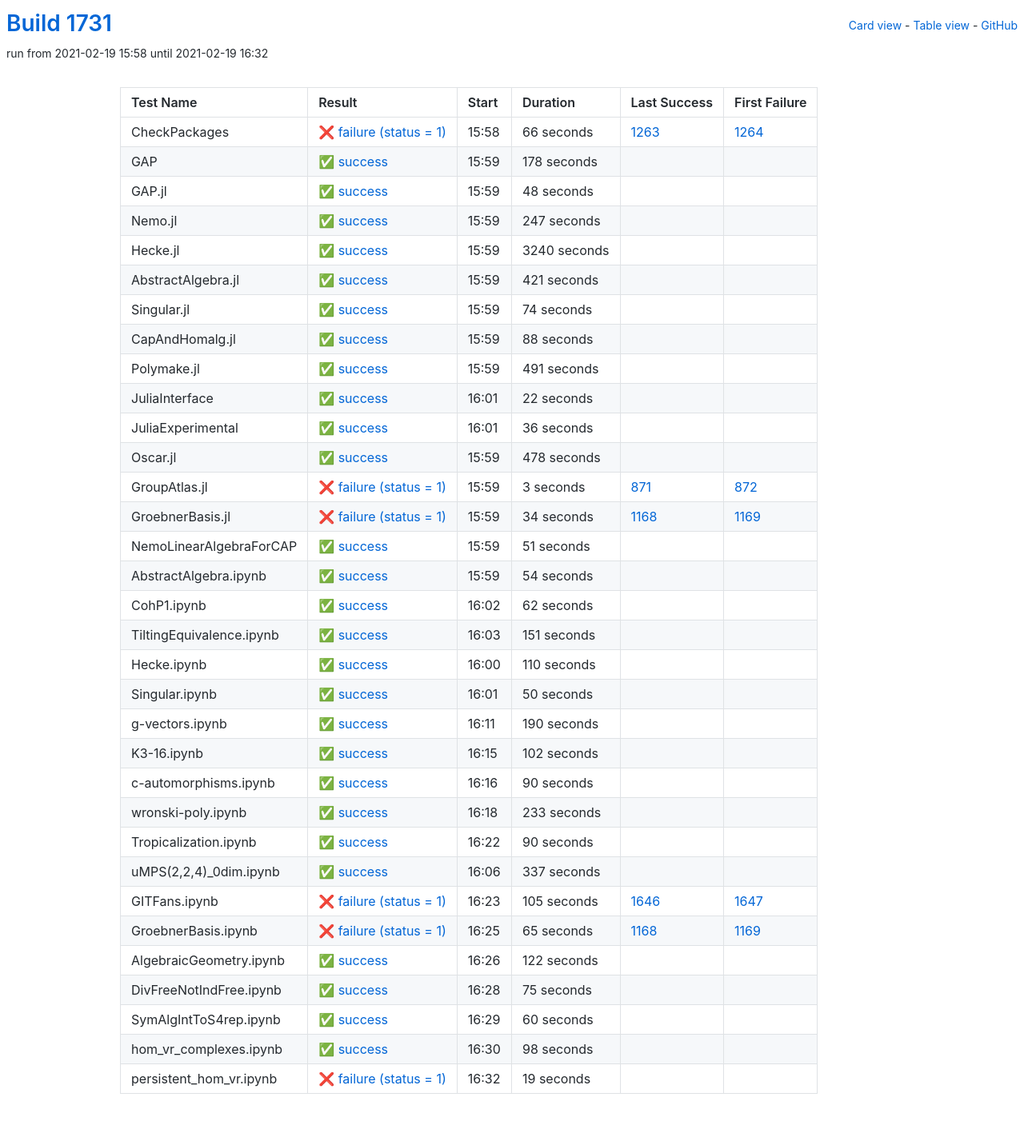
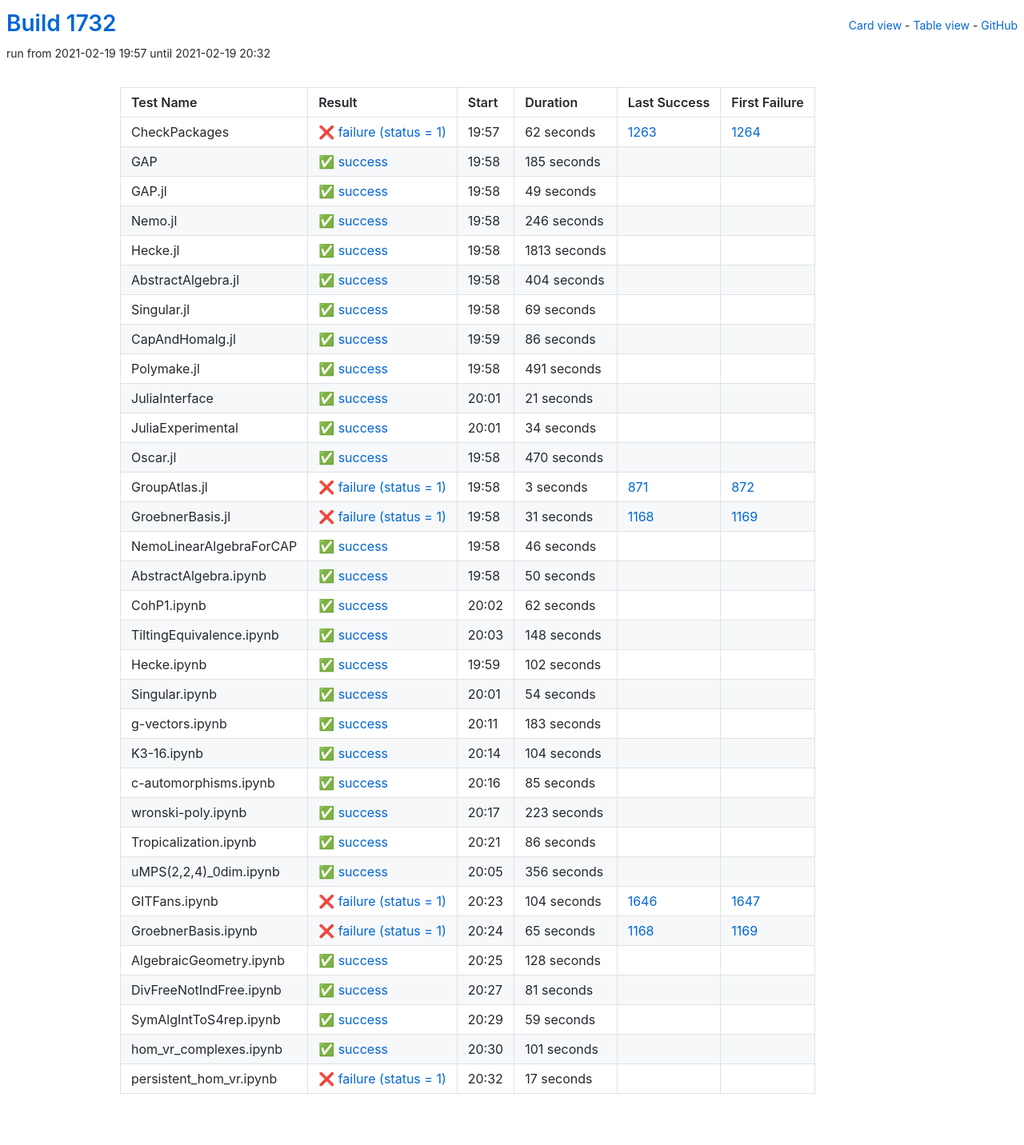
Before and after one commit to oscar-system/oscar-ci-status-stable, a Jekyll site: the page built from table.html, in a window 1280 px wide. Shown: the whole page at 80% size. Built offline with Jekyll 4.4.1, drawn with Linux system fonts in a browser that asks for light colours.

Commit message:
Build #1732

```diff
--- a/_data/ci.yml
+++ b/_data/ci.yml
@@ -1,6 +1,6 @@
 ---
-build: 1731
-build_url: https://oscarci.mathematik.uni-kl.de/job/oscar-stable/1731/
+build: 1732
+build_url: https://oscarci.mathematik.uni-kl.de/job/oscar-stable/1732/
 job: oscar-stable
 organization: oscar-system
 repo: oscar-ci-status-stable
@@ -8,104 +8,104 @@ repourl: https://github.com/oscar-system/oscar-ci-status-stable
 tests:
 - name: CheckPackages
   id: checkpackages
-  log: https://oscarci.mathematik.uni-kl.de/job/oscar-stable/1731/artifact/logs/build-1731/CheckPackages.log
-  start: 2021-02-19 15:58
+  log: https://oscarci.mathematik.uni-kl.de/job/oscar-stable/1732/artifact/logs/build-1732/CheckPackages.log
+  start: 2021-02-19 19:57
   success: false
   exitcode: 1
   status: failure
-  duration: 66
+  duration: 62
   last_success: 1263
   last_success_url: https://oscarci.mathematik.uni-kl.de/job/oscar-stable/1263/
   first_failure: 1264
   first_failure_url: https://oscarci.mathematik.uni-kl.de/job/oscar-stable/1264/
 - name: GAP
   id: gap
-  log: https://oscarci.mathematik.uni-kl.de/job/oscar-stable/1731/artifact/logs/build-1731/GAP.log
-  start: 2021-02-19 15:59
+  log: https://oscarci.mathematik.uni-kl.de/job/oscar-stable/1732/artifact/logs/build-1732/GAP.log
+  start: 2021-02-19 19:58
   success: true
   exitcode: 0
   status: success
-  duration: 178
+  duration: 185
   last_success: false
   last_success_url:
   first_failure: false
   first_failure_url:
 - name: GAP.jl
   id: gap-jl
-  log: https://oscarci.mathematik.uni-kl.de/job/oscar-stable/1731/artifact/logs/build-1731/GAP.jl.log
-  start: 2021-02-19 15:59
+  log: https://oscarci.mathematik.uni-kl.de/job/oscar-stable/1732/artifact/logs/build-1732/GAP.jl.log
+  start: 2021-02-19 19:58
   success: true
   exitcode: 0
   status: success
-  duration: 48
+  duration: 49
   last_success: false
   last_success_url:
   first_failure: false
   first_failure_url:
 - name: Nemo.jl
   id: nemo-jl
-  log: https://oscarci.mathematik.uni-kl.de/job/oscar-stable/1731/artifact/logs/build-1731/Nemo.jl.log
-  start: 2021-02-19 15:59
+  log: https://oscarci.mathematik.uni-kl.de/job/oscar-stable/1732/artifact/logs/build-1732/Nemo.jl.log
+  start: 2021-02-19 19:58
   success: true
   exitcode: 0
   status: success
-  duration: 247
+  duration: 246
   last_success: false
   last_success_url:
   first_failure: false
   first_failure_url:
 - name: Hecke.jl
   id: hecke-jl
-  log: https://oscarci.mathematik.uni-kl.de/job/oscar-stable/1731/artifact/logs/build-1731/Hecke.jl.log
-  start: 2021-02-19 15:59
+  log: https://oscarci.mathematik.uni-kl.de/job/oscar-stable/1732/artifact/logs/build-1732/Hecke.jl.log
+  start: 2021-02-19 19:58
   success: true
   exitcode: 0
   status: success
-  duration: 3240
+  duration: 1813
   last_success: false
   last_success_url:
   first_failure: false
   first_failure_url:
 - name: AbstractAlgebra.jl
   id: abstractalgebra-jl
-  log: https://oscarci.mathematik.uni-kl.de/job/oscar-stable/1731/artifact/logs/build-1731/AbstractAlgebra.jl.log
-  start: 2021-02-19 15:59
+  log: https://oscarci.mathematik.uni-kl.de/job/oscar-stable/1732/artifact/logs/build-1732/AbstractAlgebra.jl.log
+  start: 2021-02-19 19:58
   success: true
   exitcode: 0
   status: success
-  duration: 421
+  duration: 404
   last_success: false
   last_success_url:
   first_failure: false
   first_failure_url:
 - name: Singular.jl
   id: singular-jl
-  log: https://oscarci.mathematik.uni-kl.de/job/oscar-stable/1731/artifact/logs/build-1731/Singular.jl.log
-  start: 2021-02-19 15:59
+  log: https://oscarci.mathematik.uni-kl.de/job/oscar-stable/1732/artifact/logs/build-1732/Singular.jl.log
+  start: 2021-02-19 19:58
   success: true
   exitcode: 0
   status: success
-  duration: 74
+  duration: 69
   last_success: false
   last_success_url:
   first_failure: false
   first_failure_url:
 - name: CapAndHomalg.jl
   id: capandhomalg-jl
-  log: https://oscarci.mathematik.uni-kl.de/job/oscar-stable/1731/artifact/logs/build-1731/CapAndHomalg.jl.log
-  start: 2021-02-19 15:59
+  log: https://oscarci.mathematik.uni-kl.de/job/oscar-stable/1732/artifact/logs/build-1732/CapAndHomalg.jl.log
+  start: 2021-02-19 19:59
   success: true
   exitcode: 0
   status: success
-  duration: 88
+  duration: 86
   last_success: false
   last_success_url:
   first_failure: false
   first_failure_url:
 - name: Polymake.jl
   id: polymake-jl
-  log: https://oscarci.mathematik.uni-kl.de/job/oscar-stable/1731/artifact/logs/build-1731/Polymake.jl.log
-  start: 2021-02-19 15:59
+  log: https://oscarci.mathematik.uni-kl.de/job/oscar-stable/1732/artifact/logs/build-1732/Polymake.jl.log
+  start: 2021-02-19 19:58
   success: true
   exitcode: 0
   status: success
@@ -116,44 +116,44 @@ tests:
   first_failure_url:
 - name: JuliaInterface
   id: juliainterface
-  log: https://oscarci.mathematik.uni-kl.de/job/oscar-stable/1731/artifact/logs/build-1731/JuliaInterface.log
-  start: 2021-02-19 16:01
+  log: https://oscarci.mathematik.uni-kl.de/job/oscar-stable/1732/artifact/logs/build-1732/JuliaInterface.log
+  start: 2021-02-19 20:01
   success: true
   exitcode: 0
   status: success
-  duration: 22
+  duration: 21
   last_success: false
   last_success_url:
   first_failure: false
   first_failure_url:
 - name: JuliaExperimental
   id: juliaexperimental
-  log: https://oscarci.mathematik.uni-kl.de/job/oscar-stable/1731/artifact/logs/build-1731/JuliaExperimental.log
-  start: 2021-02-19 16:01
+  log: https://oscarci.mathematik.uni-kl.de/job/oscar-stable/1732/artifact/logs/build-1732/JuliaExperimental.log
+  start: 2021-02-19 20:01
   success: true
   exitcode: 0
   status: success
-  duration: 36
+  duration: 34
   last_success: false
   last_success_url:
   first_failure: false
   first_failure_url:
 - name: Oscar.jl
   id: oscar-jl
-  log: https://oscarci.mathematik.uni-kl.de/job/oscar-stable/1731/artifact/logs/build-1731/Oscar.jl.log
-  start: 2021-02-19 15:59
+  log: https://oscarci.mathematik.uni-kl.de/job/oscar-stable/1732/artifact/logs/build-1732/Oscar.jl.log
+  start: 2021-02-19 19:58
   success: true
   exitcode: 0
   status: success
-  duration: 478
+  duration: 470
   last_success: false
   last_success_url:
   first_failure: false
   first_failure_url:
 - name: GroupAtlas.jl
   id: groupatlas-jl
-  log: https://oscarci.mathematik.uni-kl.de/job/oscar-stable/1731/artifact/logs/build-1731/GroupAtlas.jl.log
-  start: 2021-02-19 15:59
+  log: https://oscarci.mathematik.uni-kl.de/job/oscar-stable/1732/artifact/logs/build-1732/GroupAtlas.jl.log
+  start: 2021-02-19 19:58
   success: false
   exitcode: 1
   status: failure
@@ -164,44 +164,44 @@ tests:
   first_failure_url: https://oscarci.mathematik.uni-kl.de/job/oscar-stable/872/
 - name: GroebnerBasis.jl
   id: groebnerbasis-jl
-  log: https://oscarci.mathematik.uni-kl.de/job/oscar-stable/1731/artifact/logs/build-1731/GroebnerBasis.jl.log
-  start: 2021-02-19 15:59
+  log: https://oscarci.mathematik.uni-kl.de/job/oscar-stable/1732/artifact/logs/build-1732/GroebnerBasis.jl.log
+  start: 2021-02-19 19:58
   success: false
   exitcode: 1
   status: failure
-  duration: 34
+  duration: 31
   last_success: 1168
   last_success_url: https://oscarci.mathematik.uni-kl.de/job/oscar-stable/1168/
   first_failure: 1169
   first_failure_url: https://oscarci.mathematik.uni-kl.de/job/oscar-stable/1169/
 - name: NemoLinearAlgebraForCAP
   id: nemolinearalgebraforcap
-  log: https://oscarci.mathematik.uni-kl.de/job/oscar-stable/1731/artifact/logs/build-1731/NemoLinearAlgebraForCAP.log
-  start: 2021-02-19 15:59
+  log: https://oscarci.mathematik.uni-kl.de/job/oscar-stable/1732/artifact/logs/build-1732/NemoLinearAlgebraForCAP.log
+  start: 2021-02-19 19:58
   success: true
   exitcode: 0
   status: success
-  duration: 51
+  duration: 46
   last_success: false
   last_success_url:
   first_failure: false
   first_failure_url:
 - name: AbstractAlgebra.ipynb
   id: abstractalgebra-ipynb
-  log: https://oscarci.mathematik.uni-kl.de/job/oscar-stable/1731/artifact/logs/build-1731/AbstractAlgebra.ipynb.log
-  start: 2021-02-19 15:59
+  log: https://oscarci.mathematik.uni-kl.de/job/oscar-stable/1732/artifact/logs/build-1732/AbstractAlgebra.ipynb.log
+  start: 2021-02-19 19:58
   success: true
   exitcode: 0
   status: success
-  duration: 54
+  duration: 50
   last_success: false
   last_success_url:
   first_failure: false
   first_failure_url:
 - name: CohP1.ipynb
   id: cohp1-ipynb
-  log: https://oscarci.mathematik.uni-kl.de/job/oscar-stable/1731/artifact/logs/build-1731/CohP1.ipynb.log
-  start: 2021-02-19 16:02
+  log: https://oscarci.mathematik.uni-kl.de/job/oscar-stable/1732/artifact/logs/build-1732/CohP1.ipynb.log
+  start: 2021-02-19 20:02
   success: true
   exitcode: 0
   status: success
@@ -212,56 +212,20 @@ tests:
   first_failure_url:
 - name: TiltingEquivalence.ipynb
   id: tiltingequivalence-ipynb
-  log: https://oscarci.mathematik.uni-kl.de/job/oscar-stable/1731/artifact/logs/build-1731/TiltingEquivalence.ipynb.log
-  start: 2021-02-19 16:03
+  log: https://oscarci.mathematik.uni-kl.de/job/oscar-stable/1732/artifact/logs/build-1732/TiltingEquivalence.ipynb.log
+  start: 2021-02-19 20:03
   success: true
   exitcode: 0
   status: success
-  duration: 151
+  duration: 148
   last_success: false
   last_success_url:
   first_failure: false
   first_failure_url:
 - name: Hecke.ipynb
   id: hecke-ipynb
-  log: https://oscarci.mathematik.uni-kl.de/job/oscar-stable/1731/artifact/logs/build-1731/Hecke.ipynb.log
-  start: 2021-02-19 16:00
-  success: true
-  exitcode: 0
-  status: success
-  duration: 110
-  last_success: false
-  last_success_url:
-  first_failure: false
-  first_failure_url:
-- name: Singular.ipynb
-  id: singular-ipynb
-  log: https://oscarci.mathematik.uni-kl.de/job/oscar-stable/1731/artifact/logs/build-1731/Singular.ipynb.log
-  start: 2021-02-19 16:01
-  success: true
-  exitcode: 0
-  status: success
-  duration: 50
-  last_success: false
-  last_success_url:
-  first_failure: false
-  first_failure_url:
-- name: g-vectors.ipynb
-  id: g-vectors-ipynb
-  log: https://oscarci.mathematik.uni-kl.de/job/oscar-stable/1731/artifact/logs/build-1731/g-vectors.ipynb.log
-  start: 2021-02-19 16:11
-  success: true
-  exitcode: 0
-  status: success
-  duration: 190
-  last_success: false
-  last_success_url:
-  first_failure: false
-  first_failure_url:
-- name: K3-16.ipynb
-  id: k3-16-ipynb
-  log: https://oscarci.mathematik.uni-kl.de/job/oscar-stable/1731/artifact/logs/build-1731/K3-16.ipynb.log
-  start: 2021-02-19 16:15
+  log: https://oscarci.mathematik.uni-kl.de/job/oscar-stable/1732/artifact/logs/build-1732/Hecke.ipynb.log
+  start: 2021-02-19 19:59
   success: true
   exitcode: 0
   status: success
@@ -270,70 +234,106 @@ tests:
   last_success_url:
   first_failure: false
   first_failure_url:
-- name: c-automorphisms.ipynb
-  id: c-automorphisms-ipynb
-  log: https://oscarci.mathematik.uni-kl.de/job/oscar-stable/1731/artifact/logs/build-1731/c-automorphisms.ipynb.log
-  start: 2021-02-19 16:16
+- name: Singular.ipynb
+  id: singular-ipynb
+  log: https://oscarci.mathematik.uni-kl.de/job/oscar-stable/1732/artifact/logs/build-1732/Singular.ipynb.log
+  start: 2021-02-19 20:01
   success: true
   exitcode: 0
   status: success
-  duration: 90
+  duration: 54
+  last_success: false
+  last_success_url:
+  first_failure: false
+  first_failure_url:
+- name: g-vectors.ipynb
+  id: g-vectors-ipynb
+  log: https://oscarci.mathematik.uni-kl.de/job/oscar-stable/1732/artifact/logs/build-1732/g-vectors.ipynb.log
+  start: 2021-02-19 20:11
+  success: true
+  exitcode: 0
+  status: success
+  duration: 183
+  last_success: false
+  last_success_url:
+  first_failure: false
+  first_failure_url:
+- name: K3-16.ipynb
+  id: k3-16-ipynb
+  log: https://oscarci.mathematik.uni-kl.de/job/oscar-stable/1732/artifact/logs/build-1732/K3-16.ipynb.log
+  start: 2021-02-19 20:14
+  success: true
+  exitcode: 0
+  status: success
+  duration: 104
+  last_success: false
+  last_success_url:
+  first_failure: false
+  first_failure_url:
+- name: c-automorphisms.ipynb
+  id: c-automorphisms-ipynb
+  log: https://oscarci.mathematik.uni-kl.de/job/oscar-stable/1732/artifact/logs/build-1732/c-automorphisms.ipynb.log
+  start: 2021-02-19 20:16
+  success: true
+  exitcode: 0
+  status: success
+  duration: 85
   last_success: false
   last_success_url:
   first_failure: false
   first_failure_url:
 - name: wronski-poly.ipynb
   id: wronski-poly-ipynb
-  log: https://oscarci.mathematik.uni-kl.de/job/oscar-stable/1731/artifact/logs/build-1731/wronski-poly.ipynb.log
-  start: 2021-02-19 16:18
+  log: https://oscarci.mathematik.uni-kl.de/job/oscar-stable/1732/artifact/logs/build-1732/wronski-poly.ipynb.log
+  start: 2021-02-19 20:17
   success: true
   exitcode: 0
   status: success
-  duration: 233
+  duration: 223
   last_success: false
   last_success_url:
   first_failure: false
   first_failure_url:
 - name: Tropicalization.ipynb
   id: tropicalization-ipynb
-  log: https://oscarci.mathematik.uni-kl.de/job/oscar-stable/1731/artifact/logs/build-1731/Tropicalization.ipynb.log
-  start: 2021-02-19 16:22
+  log: https://oscarci.mathematik.uni-kl.de/job/oscar-stable/1732/artifact/logs/build-1732/Tropicalization.ipynb.log
+  start: 2021-02-19 20:21
   success: true
   exitcode: 0
   status: success
-  duration: 90
+  duration: 86
   last_success: false
   last_success_url:
   first_failure: false
   first_failure_url:
 - name: uMPS(2,2,4)_0dim.ipynb
   id: umps-2-2-4-0dim-ipynb
-  log: https://oscarci.mathematik.uni-kl.de/job/oscar-stable/1731/artifact/logs/build-1731/uMPS-2-2-4-_0dim.ipynb.log
-  start: 2021-02-19 16:06
+  log: https://oscarci.mathematik.uni-kl.de/job/oscar-stable/1732/artifact/logs/build-1732/uMPS-2-2-4-_0dim.ipynb.log
+  start: 2021-02-19 20:05
   success: true
   exitcode: 0
   status: success
-  duration: 337
+  duration: 356
   last_success: false
   last_success_url:
   first_failure: false
   first_failure_url:
 - name: GITFans.ipynb
   id: gitfans-ipynb
-  log: https://oscarci.mathematik.uni-kl.de/job/oscar-stable/1731/artifact/logs/build-1731/GITFans.ipynb.log
-  start: 2021-02-19 16:23
+  log: https://oscarci.mathematik.uni-kl.de/job/oscar-stable/1732/artifact/logs/build-1732/GITFans.ipynb.log
+  start: 2021-02-19 20:23
   success: false
   exitcode: 1
   status: failure
-  duration: 105
+  duration: 104
   last_success: 1646
   last_success_url: https://oscarci.mathematik.uni-kl.de/job/oscar-stable/1646/
   first_failure: 1647
   first_failure_url: https://oscarci.mathematik.uni-kl.de/job/oscar-stable/1647/
 - name: GroebnerBasis.ipynb
   id: groebnerbasis-ipynb
-  log: https://oscarci.mathematik.uni-kl.de/job/oscar-stable/1731/artifact/logs/build-1731/GroebnerBasis.ipynb.log
-  start: 2021-02-19 16:25
+  log: https://oscarci.mathematik.uni-kl.de/job/oscar-stable/1732/artifact/logs/build-1732/GroebnerBasis.ipynb.log
+  start: 2021-02-19 20:24
   success: false
   exitcode: 1
   status: failure
@@ -344,60 +344,60 @@ tests:
   first_failure_url: https://oscarci.mathematik.uni-kl.de/job/oscar-stable/1169/
 - name: AlgebraicGeometry.ipynb
   id: algebraicgeometry-ipynb
-  log: https://oscarci.mathematik.uni-kl.de/job/oscar-stable/1731/artifact/logs/build-1731/AlgebraicGeometry.ipynb.log
-  start: 2021-02-19 16:26
+  log: https://oscarci.mathematik.uni-kl.de/job/oscar-stable/1732/artifact/logs/build-1732/AlgebraicGeometry.ipynb.log
+  start: 2021-02-19 20:25
   success: true
   exitcode: 0
   status: success
-  duration: 122
+  duration: 128
   last_success: false
   last_success_url:
   first_failure: false
   first_failure_url:
 - name: DivFreeNotIndFree.ipynb
   id: divfreenotindfree-ipynb
-  log: https://oscarci.mathematik.uni-kl.de/job/oscar-stable/1731/artifact/logs/build-1731/DivFreeNotIndFree.ipynb.log
-  start: 2021-02-19 16:28
+  log: https://oscarci.mathematik.uni-kl.de/job/oscar-stable/1732/artifact/logs/build-1732/DivFreeNotIndFree.ipynb.log
+  start: 2021-02-19 20:27
   success: true
   exitcode: 0
   status: success
-  duration: 75
+  duration: 81
   last_success: false
   last_success_url:
   first_failure: false
   first_failure_url:
 - name: SymAlgIntToS4rep.ipynb
   id: symalginttos4rep-ipynb
-  log: https://oscarci.mathematik.uni-kl.de/job/oscar-stable/1731/artifact/logs/build-1731/SymAlgIntToS4rep.ipynb.log
-  start: 2021-02-19 16:29
+  log: https://oscarci.mathematik.uni-kl.de/job/oscar-stable/1732/artifact/logs/build-1732/SymAlgIntToS4rep.ipynb.log
+  start: 2021-02-19 20:29
   success: true
   exitcode: 0
   status: success
-  duration: 60
+  duration: 59
   last_success: false
   last_success_url:
   first_failure: false
   first_failure_url:
 - name: hom_vr_complexes.ipynb
   id: hom-vr-complexes-ipynb
-  log: https://oscarci.mathematik.uni-kl.de/job/oscar-stable/1731/artifact/logs/build-1731/hom_vr_complexes.ipynb.log
-  start: 2021-02-19 16:30
+  log: https://oscarci.mathematik.uni-kl.de/job/oscar-stable/1732/artifact/logs/build-1732/hom_vr_complexes.ipynb.log
+  start: 2021-02-19 20:30
   success: true
   exitcode: 0
   status: success
-  duration: 98
+  duration: 101
   last_success: false
   last_success_url:
   first_failure: false
   first_failure_url:
 - name: persistent_hom_vr.ipynb
   id: persistent-hom-vr-ipynb
-  log: https://oscarci.mathematik.uni-kl.de/job/oscar-stable/1731/artifact/logs/build-1731/persistent_hom_vr.ipynb.log
-  start: 2021-02-19 16:32
+  log: https://oscarci.mathematik.uni-kl.de/job/oscar-stable/1732/artifact/logs/build-1732/persistent_hom_vr.ipynb.log
+  start: 2021-02-19 20:32
   success: false
   exitcode: 1
   status: failure
-  duration: 19
+  duration: 17
   last_success: false
   last_success_url:
   first_failure: false
```
Also changed, not shown: README.md.
